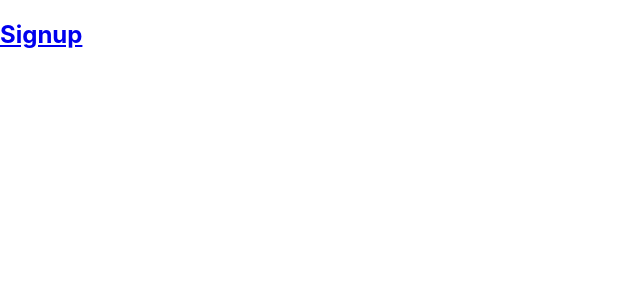
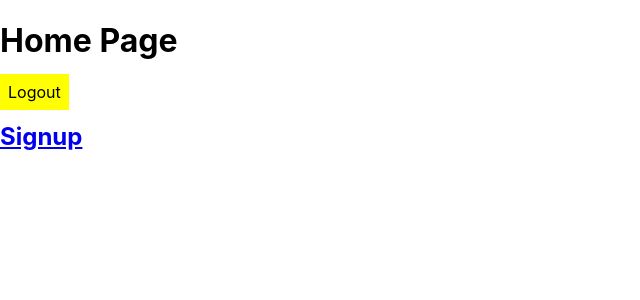
Before and after one commit to TabotCharlesBessong/MNRNStack, a React (Vite) app in the folder amazon-clone/amazon_ui/: page / in a window 1280 px wide. Shown: the top 300 px of the page, without its empty margins (0-640 px from the left). Built offline with nearby package versions, Linux system fonts and the light colour scheme.

Commit message:
testing for the signin page (validation wise)

```diff
--- a/amazon-clone/amazon_ui/src/features/auth/components/SigninForm.tsx
+++ b/amazon-clone/amazon_ui/src/features/auth/components/SigninForm.tsx
@@ -138,6 +138,9 @@ const SigninForm: FC = () => {
                 textTransform: "none",
               }}
               type="submit"
+              disabled={
+                !validatePasswordLength(password) || !validateEmail(email)
+              }
             >
               Sign-In
             </Button>
--- a/amazon-clone/amazon_ui/src/features/auth/services/auth.services.ts
+++ b/amazon-clone/amazon_ui/src/features/auth/services/auth.services.ts
@@ -1,6 +1,7 @@
 import { REACT_APP_BASE_API } from "../../../constant/endpoints";
 import { DecodedJwt } from "../models/DecodedJwt.interface";
 import { DisplayUser } from "../models/DisplayUser.interface";
+import { Jwt } from "../models/Jwt";
 import { LoginUser } from "../models/LoginUser.interface";
 import { NewUser } from "../models/NewUser";
 import axios from "axios";
@@ -14,7 +15,7 @@ const register = async (newUser: NewUser): Promise<DisplayUser | null> => {
   return response.data;
 };
 
-const login = async (user: LoginUser): Promise<any> => {
+const login = async (user: LoginUser): Promise<{jwt:Jwt,user:DisplayUser | null}> => {
   const response = await axios.post(`${REACT_APP_BASE_API}/auth/login`, user);
   console.log(response)
   console.log("Hello")
@@ -24,8 +25,9 @@ const login = async (user: LoginUser): Promise<any> => {
 
     const decodedJwt: DecodedJwt = jwtDecode(response.data.token);
     localStorage.setItem("user", JSON.stringify(decodedJwt.user));
+    return {jwt:response.data,user:decodedJwt.user}
   }
-  return response.data;
+  return {jwt:response.data,user:null}
 };
 
 const logout = (): void => {
--- a/amazon-clone/amazon_ui/src/pages/HomePage.tsx
+++ b/amazon-clone/amazon_ui/src/pages/HomePage.tsx
@@ -1,13 +1,42 @@
-import { Link } from "react-router-dom"
+import { useEffect } from "react";
+import { logout, selectedUser } from "../features/auth/authSlice";
+import { useAppDispatch, useAppSelector } from "../hooks/redux/hooks";
+import { Link } from "react-router-dom";
 
 const HomePage = () => {
+  const dispatch = useAppDispatch();
+
+  const { user, jwt } = useAppSelector(selectedUser);
+
+  useEffect(() => {
+    console.log(123, user, jwt);
+  }, [user]);
+  const logoutHandler = () => {
+    dispatch(logout());
+  };
   return (
     <div>
-      <h2>
-        <Link to="/register" >Signup</Link>
-      </h2>
+      <h1>Home Page</h1>
+      <a
+        onClick={logoutHandler}
+        style={{
+          backgroundColor: "yellow",
+          cursor: "pointer",
+          height: "40px",
+          width: "60px",
+          padding: "8px",
+        }}
+      >
+        Logout
+      </a>
+      {user ? (
+        user?.email
+      ) : (
+        <h2>
+          <Link to="/register">Signup</Link>
+        </h2>
+      )}
     </div>
-  )
-}
-
-export default HomePage
+  );
+};
+export default HomePage;
```
Also changed, not shown: amazon-clone/amazon_ui/src/shared/utils/test-utils.js (added, +27 -0 lines), 1 other file (tests, documents, lock files or other folders).
